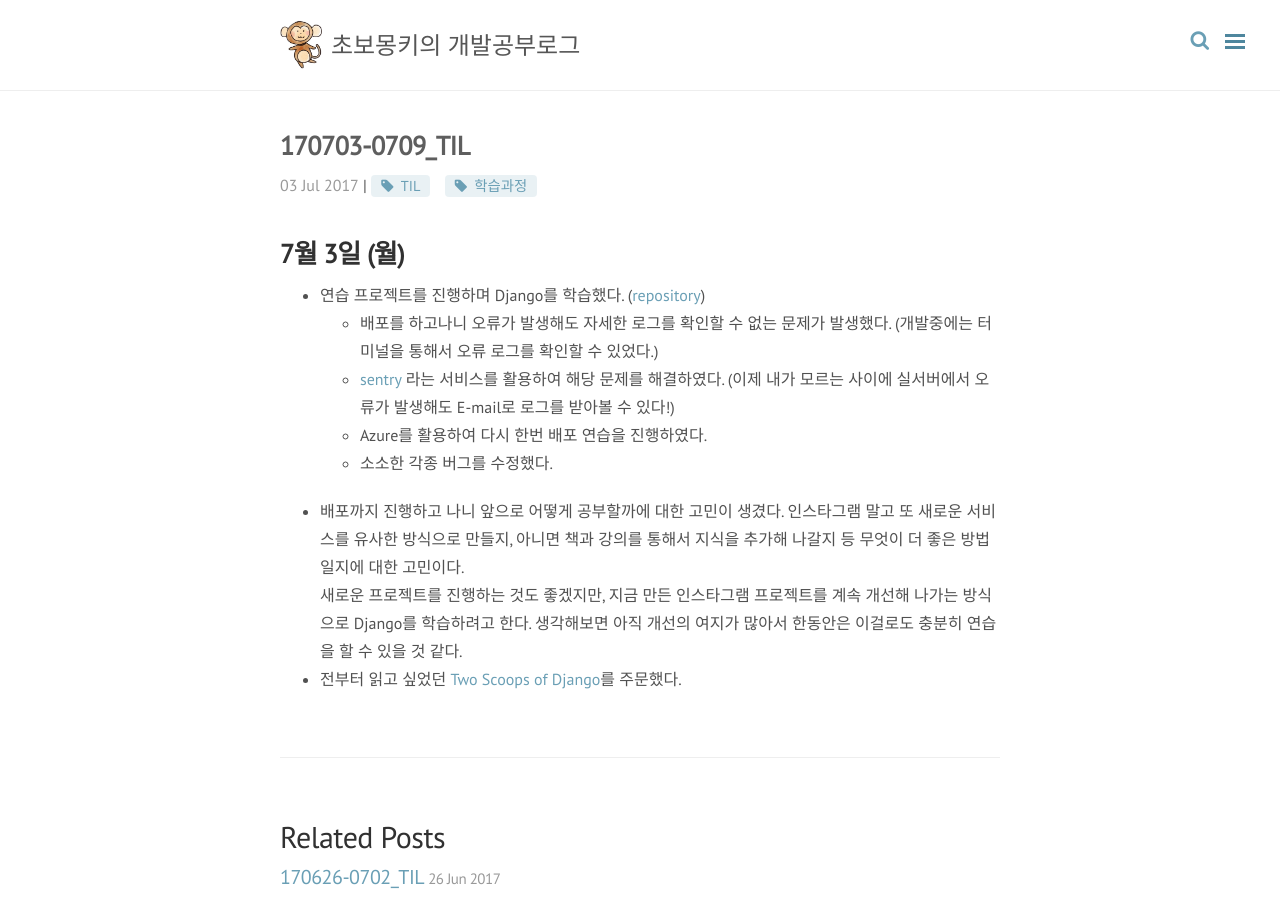
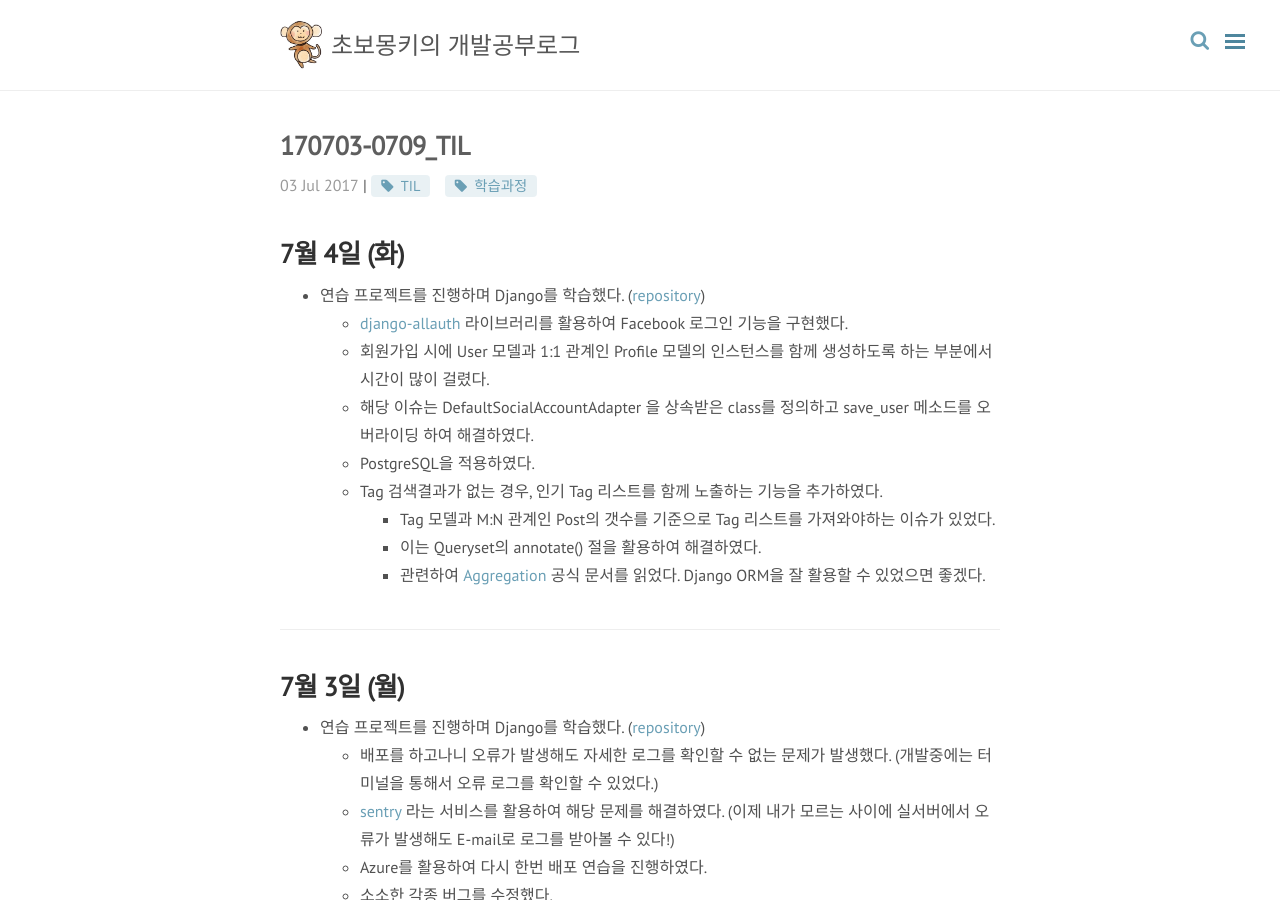
Before and after one commit to wayhome25/wayhome25.github.io, a Jekyll site: the page built from _posts/TIL(Today I Learned)/2017-07-03-07-09-TIL.md, in a window 1280 px wide and 900 px high. Built offline with Jekyll 4.4.1, drawn with Linux system fonts in a browser that asks for light colours; nearby versions of some CDN libraries; comment, search, counter and statistics services are not loaded.

Commit message:
add post

```diff
--- a/_posts/TIL(Today I Learned)/2017-07-03-07-09-TIL.md
+++ b/_posts/TIL(Today I Learned)/2017-07-03-07-09-TIL.md
@@ -5,6 +5,19 @@ category: TIL (Today I Learned)
 permalink: /til/:year/:month/:day/:title/
 tags: [TIL, 학습과정]
 comments: true
+---
+
+# 7월 4일 (화)
+- 연습 프로젝트를 진행하며 Django를 학습했다. ([repository](https://github.com/wayhome25/Instagram))
+  - [django-allauth](https://github.com/pennersr/django-allauth) 라이브러리를 활용하여 Facebook 로그인 기능을 구현했다.
+  - 회원가입 시에 User 모델과 1:1 관계인 Profile 모델의 인스턴스를 함께 생성하도록 하는 부분에서 시간이 많이 걸렸다.
+  - 해당 이슈는 DefaultSocialAccountAdapter 을 상속받은 class를 정의하고 save_user 메소드를 오버라이딩 하여 해결하였다.
+  - PostgreSQL을 적용하였다.
+  - Tag 검색결과가 없는 경우, 인기 Tag 리스트를 함께 노출하는 기능을 추가하였다.
+    - Tag 모델과 M:N 관계인 Post의 갯수를 기준으로 Tag 리스트를 가져와야하는 이슈가 있었다.
+    - 이는 Queryset의 annotate() 절을 활용하여 해결하였다.
+    - 관련하여 [Aggregation](https://docs.djangoproject.com/en/1.10/topics/db/aggregation/#cheat-sheet) 공식 문서를 읽었다. Django ORM을 잘 활용할 수 있었으면 좋겠다.
+
 ---
 
 # 7월 3일 (월)
```
Also changed, not shown: _posts/TIL(Today I Learned)/1706/2017-06-05-06-11-TIL.md (renamed from _posts/TIL(Today I Learned)/2017-06-05-06-11-TIL.md), _posts/TIL(Today I Learned)/1706/2017-06-12-06-18-TIL.md (renamed from _posts/TIL(Today I Learned)/2017-06-12-06-18-TIL.md), _posts/TIL(Today I Learned)/1706/2017-06-19-06-25-TIL.md (renamed from _posts/TIL(Today I Learned)/2017-06-19-06-25-TIL.md), _posts/TIL(Today I Learned)/1706/2017-06-26-07-02-TIL.md (renamed from _posts/TIL(Today I Learned)/2017-06-26-07-02-TIL.md).
